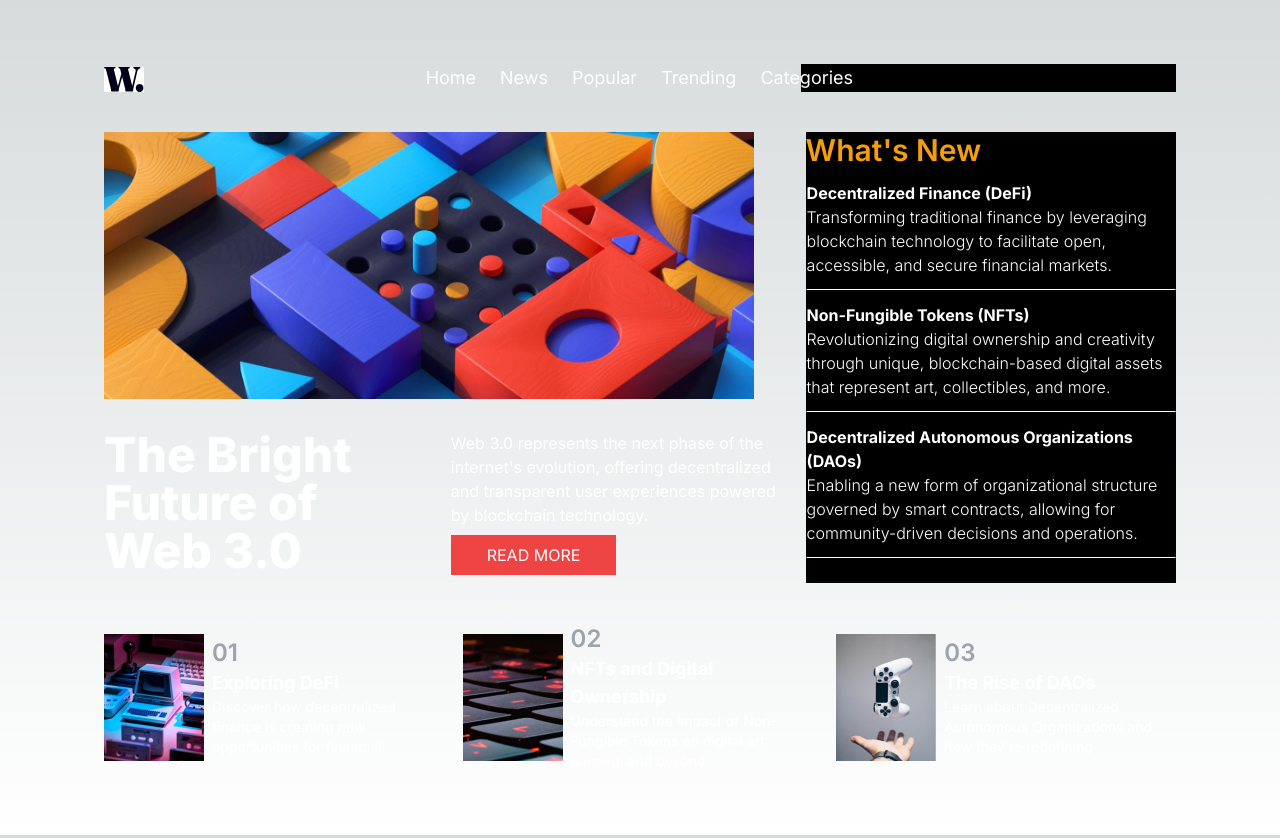
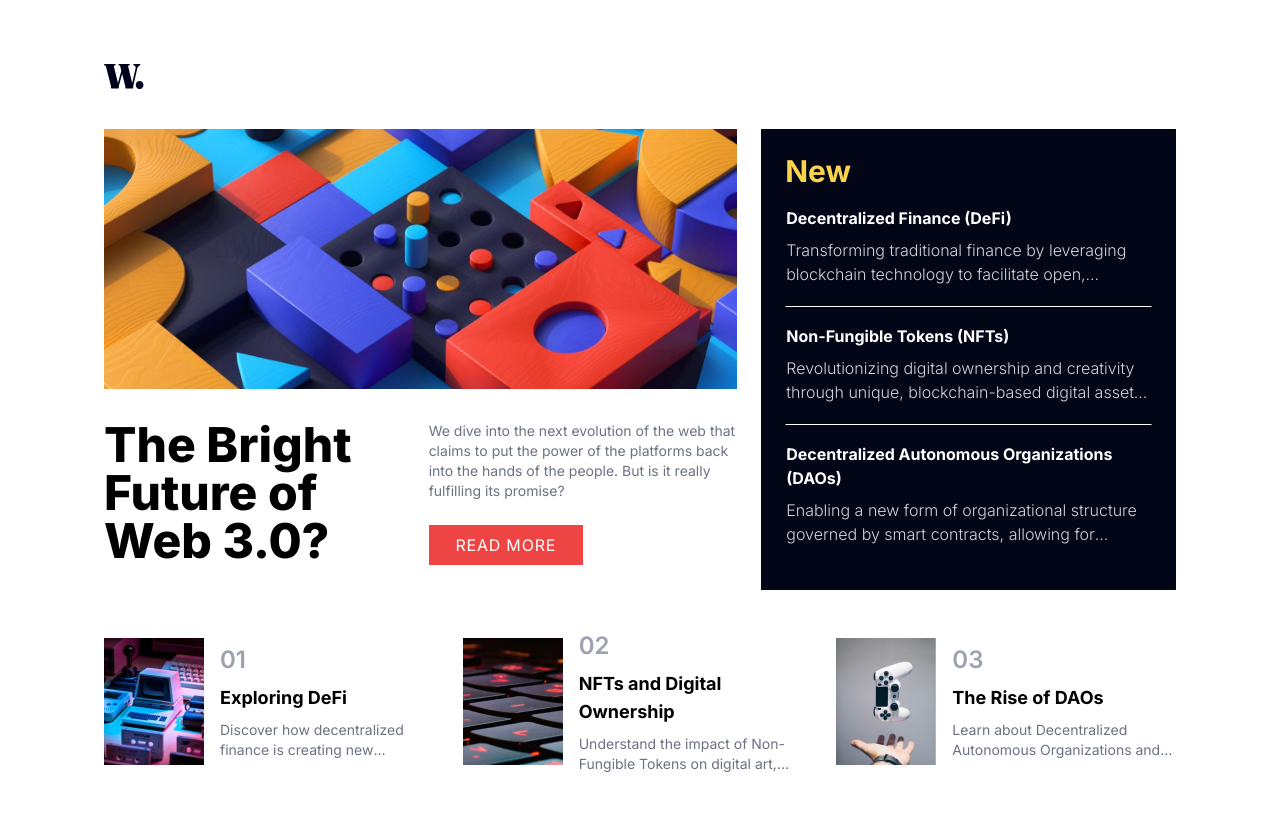
Before and after one commit to JavaScript-Bits/monday, a Next.js app: page / in a window 1280 px wide. Built offline with nearby package versions, Linux system fonts and the light colour scheme.

Commit message:
final user interface updates

```diff
--- a/package.json
+++ b/package.json
@@ -6,7 +6,8 @@
         "dev": "next dev",
         "build": "next build",
         "start": "next start",
-        "lint": "next lint"
+        "lint": "next lint",
+        "prepare": "husky install"
     },
     "dependencies": {
         "next": "14.1.0",
--- a/src/app/components/ArticleItem.tsx
+++ b/src/app/components/ArticleItem.tsx
@@ -4,9 +4,9 @@ interface ArticleItemProps {
 }
 
 const ArticleItem: React.FC<ArticleItemProps> = ({ title, content }) => (
-    <article>
-      <h3 className="font-bold">{title}</h3>
-      <p className="font-light">{content}</p>
+  <article className="py-4">
+    <h3 className="font-bold mb-2">{title}</h3>
+    <p className="font-light line-clamp-2 my-1 text-gray-300  ">{content}</p>
   </article>
 );
 
--- a/src/app/components/NavMenu.tsx
+++ b/src/app/components/NavMenu.tsx
@@ -19,7 +19,7 @@ interface NavItemProps {
 // Use the interface with the component's function signature
 const NavMenu: React.FC<NavMenuProps> = ({ isNavOpen, navItems }) => {
   return (
-    <nav className={`${isNavOpen ? 'block' : 'hidden'} md:block transition-transform duration-1000 ease-in-out transform ${isNavOpen ? "translate-x-0" : "-translate-x-full"}`}>
+    <nav className={`${isNavOpen ? 'md:block' : 'hidden'} transition-transform duration-1000 ease-in-out transform ${isNavOpen ? "translate-x-0" : "-translate-x-full"}`}>
       <ul className="flex flex-col gap-4 border md:border-none p-4 md:p-0 md:flex-row w-full items-center md:bg-none md:gap-6 text-lg">
         {navItems.map(item => (
           // Ensure NavItem also accepts a prop named itemName of type string
--- a/src/app/globals.css
+++ b/src/app/globals.css
@@ -18,12 +18,15 @@
 
 body {
   color: rgb(var(--foreground-rgb));
-  background: linear-gradient(
+  /* background: linear-gradient(
       to bottom,
       transparent,
       rgb(var(--background-end-rgb))
     )
-    rgb(var(--background-start-rgb));
+    rgb(var(--background-start-rgb)); */
+  background-color: white;
+  color: black;
+
 }
 
 @layer utilities {
--- a/src/app/layout.tsx
+++ b/src/app/layout.tsx
@@ -6,8 +6,8 @@ import React from "react";
 const inter = Inter({ subsets: ["latin"] });
 
 export const metadata: Metadata = {
-    title: "Monday UI session",
-    description: "Generated by create next app and good vibez",
+    title: "News Homepage",
+    description: "News Homepage Website",
 };
 
 export default function RootLayout({
--- a/src/app/page.tsx
+++ b/src/app/page.tsx
@@ -1,5 +1,5 @@
 'use client'
-import React, {useState} from 'react';
+import React, { useState } from 'react';
 import NavItem from "./components/NavItem";
 import ArticleItem from "./components/ArticleItem";
 import ImageComponent from "./components/ImageComponent";
@@ -42,34 +42,37 @@ export default function Home() {
     return (
         <main className="flex flex-col items-center justify-between md:p-16 p-6 max-w-[1200px] m-auto min-h-screen">
 
-            <header className="flex w-full items-end justify-between">
+            <header className="flex w-full justify-between">
                 <div>
-                <ImageComponent src="/images/logo.svg" alt="" className="bg-white" width={40} height={40}/>
+                    <ImageComponent src="/images/logo.svg" alt="" className="bg-white" width={40} height={40} />
                 </div>
+                <div>
                     <div className='md:hidden' onClick={() => setIsNavOpen(!isNavOpen)}>
-                    <ImageComponent src={isNavOpen ? "/images/icon-menu-close.svg" : "/images/icon-menu.svg"} alt="Menu Icon" className="bg-white absolute top-6 right-6 " width={30} height={30}/>
+                        <ImageComponent src={isNavOpen ? "/images/icon-menu-close.svg" : "/images/icon-menu.svg"} alt="Menu Icon" className="bg-white absolute top-6 right-6 " width={30} height={30} />
                     </div>
-                <div className='absolute md:static top-[55px] right-6 z-10 bg-black w-[200px] md:w-[35%] md:mr-0'>
+                    <div className='absolute md:static z-10'>
                         <NavMenu isNavOpen={isNavOpen} navItems={navItems} />
+                    </div>
                 </div>
             </header>
 
             <section className='flex flex-col md:flex-row justify-between py-10 gap-6 items-stretch'>
-                <div className='flex flex-col md:flex-2 md:gap-8'>
-                    <ImageComponent src="/images/image-web-3-desktop.jpg" alt="Web 3.0 Overview" width={650} height={150}/>
+                <div className='flex flex-col gap-4 md:flex-2 md:gap-8'>
+                    <ImageComponent src="/images/image-web-3-desktop.jpg" alt="Web 3.0 Overview" width={650} height={150} />
                     <div className='flex gap-4 flex-col md:flex-row'>
-                        <h2 className='flex-1 text-5xl font-extrabold'>The Bright Future of Web 3.0</h2>
-                        <div className='md:flex-1'>
-                            <p className='flex-1'>Web 3.0 represents the next phase of the internet's evolution, offering decentralized and transparent user experiences powered by blockchain technology. </p>
-                            <button className='p-2 bg-red-500 my-2 w-[50%] uppercase align-middle '>Read More</button>
+                        <h2 className='flex-1 text-5xl font-extrabold'>The Bright Future of Web 3.0?</h2>
+                        <div className='flex flex-col gap-4 md:flex-1' >
+                            <p className='flex-1 text-gray-500 text-sm'>We dive into the next evolution of the web that claims to put the power of the platforms back into the hands of the people.
+                                But is it really fulfilling its promise?</p>
+                            <button className='p-2 bg-red-500 my-2 w-[50%] uppercase align-middle text-white tracking-wider'>Read More</button>
                         </div>
                     </div>
                 </div>
-                <aside className='md:flex-2 bg-black'>
-                    <h2 className='text-3xl text-amber-500 font-semibold'>What's New</h2>
+                <aside className='md:flex-2 bg-slate-950 text-white  p-6'>
+                    <h2 className='text-3xl text-amber-300 font-bold'>New</h2>
                     <div className=''>
                         {articles.map((article, index) => (
-                            <div className='border border-transparent border-b-white py-3 text-md' key={index}>
+                            <div className='border border-transparent border-b-white last:border-b-0 text-md' key={index}>
                                 <ArticleItem title={article.title} content={article.content} />
                             </div>
                         ))}
@@ -80,12 +83,12 @@ export default function Home() {
             <section>
                 <ul className='flex flex-col md:flex-row items-center content-center justify-evenly gap-8'>
                     {listItems.map((item, index) => (
-                        <li key={index} className='flex gap-2 items-center content-between'>
+                        <li key={index} className='flex gap-4 items-center content-between'>
                             <ImageComponent src={item.src} alt={item.alt} width={100} height={100} />
                             <div>
                                 <h3 className='text-2xl font-semibold text-gray-400'>{item.title}</h3>
-                                <h3 className="text-lg font-bold ">{item.heading}</h3>
-                                <p className='text-sm md:text-md'>{item.text}</p>
+                                <h3 className="text-lg font-bold py-2 ">{item.heading}</h3>
+                                <p className='text-sm md:text-md line-clamp-2 text-gray-500'>{item.text}</p>
                             </div>
                         </li>
                     ))}
```
Lines whose indentation alone changed are shown as unchanged.
